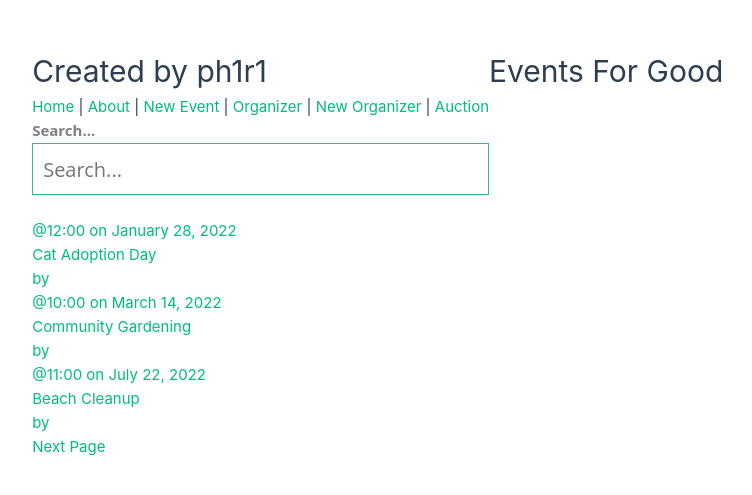
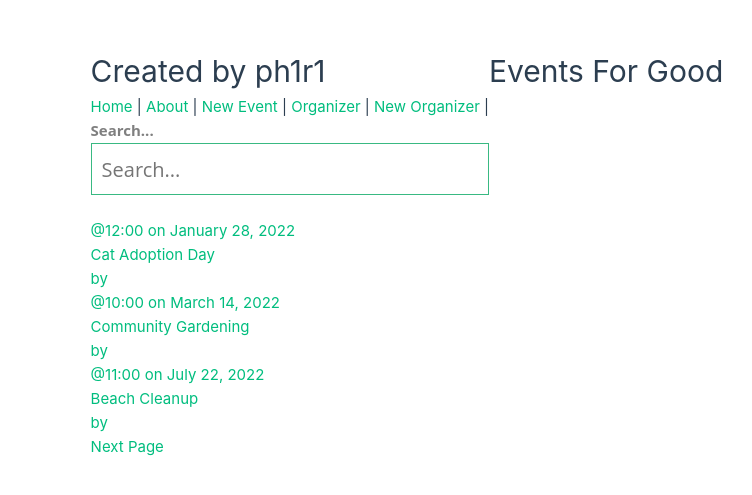
Before and after one commit to ph1r1/SE331-Lab02-real-world-vue, a Vue app: page / in a window 1280 px wide. Shown: the part 147-642 px from the top of the page, without its empty margins (151-903 px from the left). Built offline with nearby package versions, Linux system fonts and the light colour scheme; data requests are answered from the project's data file; the HTML template or start-up script is replaced by a standard one.

Commit message:
(Lab11) 2.6

```diff
--- a/src/App.vue
+++ b/src/App.vue
@@ -19,7 +19,7 @@ import { RouterLink, RouterView } from 'vue-router'
       <RouterLink :to="{ name: 'add-event' }" :class="{ 'text-[#42b983]': $route.name === 'add-event' }">New Event</RouterLink> |
       <RouterLink :to="{ name: 'organizer-list' }" :class="{ 'text-[#42b983]': $route.name === 'organizer-list' }">Organizer</RouterLink> |
       <RouterLink :to="{ name: 'add-organizer' }" :class="{ 'text-[#42b983]': $route.name === 'add-organizer' }">New Organizer</RouterLink> |
-      <RouterLink :to="{ name: 'auction-list' }" :class="{ 'text-[#42b983]': $route.name === 'auction-list' }">Auction</RouterLink>
+      <!-- <RouterLink :to="{ name: 'auction-list' }" :class="{ 'text-[#42b983]': $route.name === 'auction-list' }">Auction</RouterLink> -->
     </nav>
   </header>
 
--- a/src/views/EventFormView.vue
+++ b/src/views/EventFormView.vue
@@ -7,6 +7,7 @@ import { useRouter } from 'vue-router'
 import { useMessageStore } from '@/stores/message'
 import BaseInput from '@/components/BaseInput.vue'
 import BaseSelect from '@/components/BaseSelect.vue'
+import ImageUpload from '@/components/ImageUpload.vue'
 
 const store = useMessageStore()
 
@@ -22,6 +23,7 @@ const event = ref<EventItem>({
     id: 0,
     name: ''
   },
+  images: [],
   petsAllowed: false
 })
 
@@ -73,6 +75,9 @@ OrganizerService.getOrganizers()
         label="Select an Organizer"
       />
 
+      <h3>The Image of the event</h3>
+      <ImageUpload v-model="event.images" />
+
       <button type="submit">Submit</button>
     </form>
 
```
